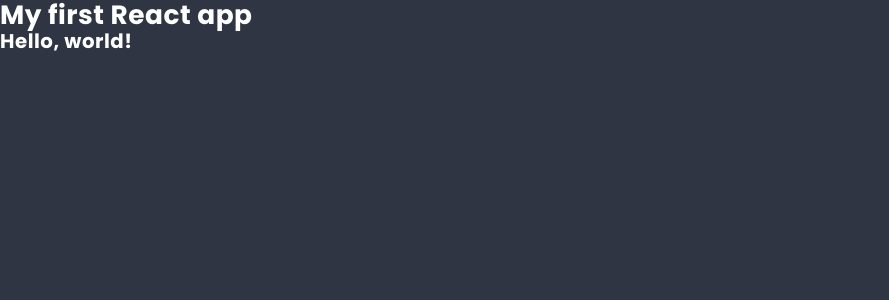
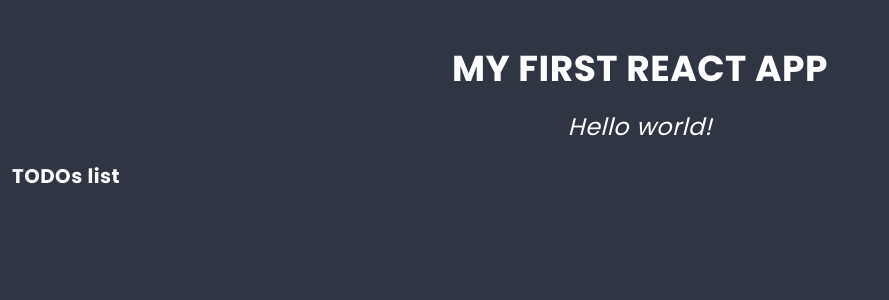
Before and after one commit to truepiotrek/learning-react, a React app: page / in a window 1280 px wide. Shown: the top 300 px of the page, without its empty margins (0-889 px from the left). Built offline with nearby package versions, Linux system fonts and the light colour scheme.

Commit message:
create List.js

```diff
--- a/src/components/App/App.js
+++ b/src/components/App/App.js
@@ -1,12 +1,15 @@
 import React from 'react';
+import styles from './App.scss';
+import List from '../List/List.js'
 
 class App extends React.Component {
   render() {
     return (
-      <div>
-        <h1>My first React app</h1>
-        <h2>Hello, world!</h2>
-      </div>
+      <main className={styles.component}>
+        <h1 className={styles.title}>My first React app</h1>
+        <h2 className={styles.subtitle}>Hello world!</h2>
+        <List />
+      </main>
     )
   }
 }
--- /dev/null
+++ b/src/components/List/List.js
@@ -0,0 +1,14 @@
+import React from 'react';
+import styles from './List.scss';
+
+class List extends React.Component {
+    render() {
+    return (
+        <section className={styles.component}>
+            <h2 className={styles.subtitle}>TODOs list</h2>
+        </section>
+    )
+    }
+}
+
+export default List;
```
